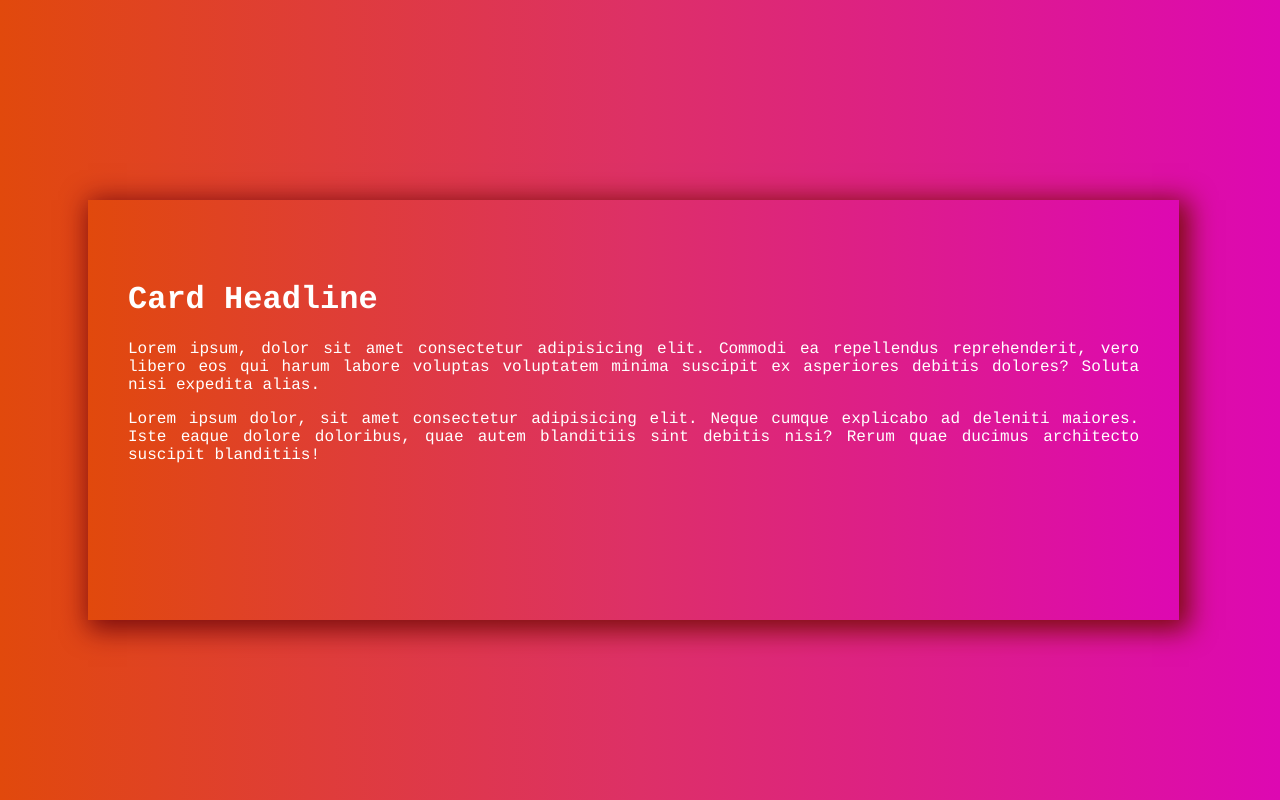
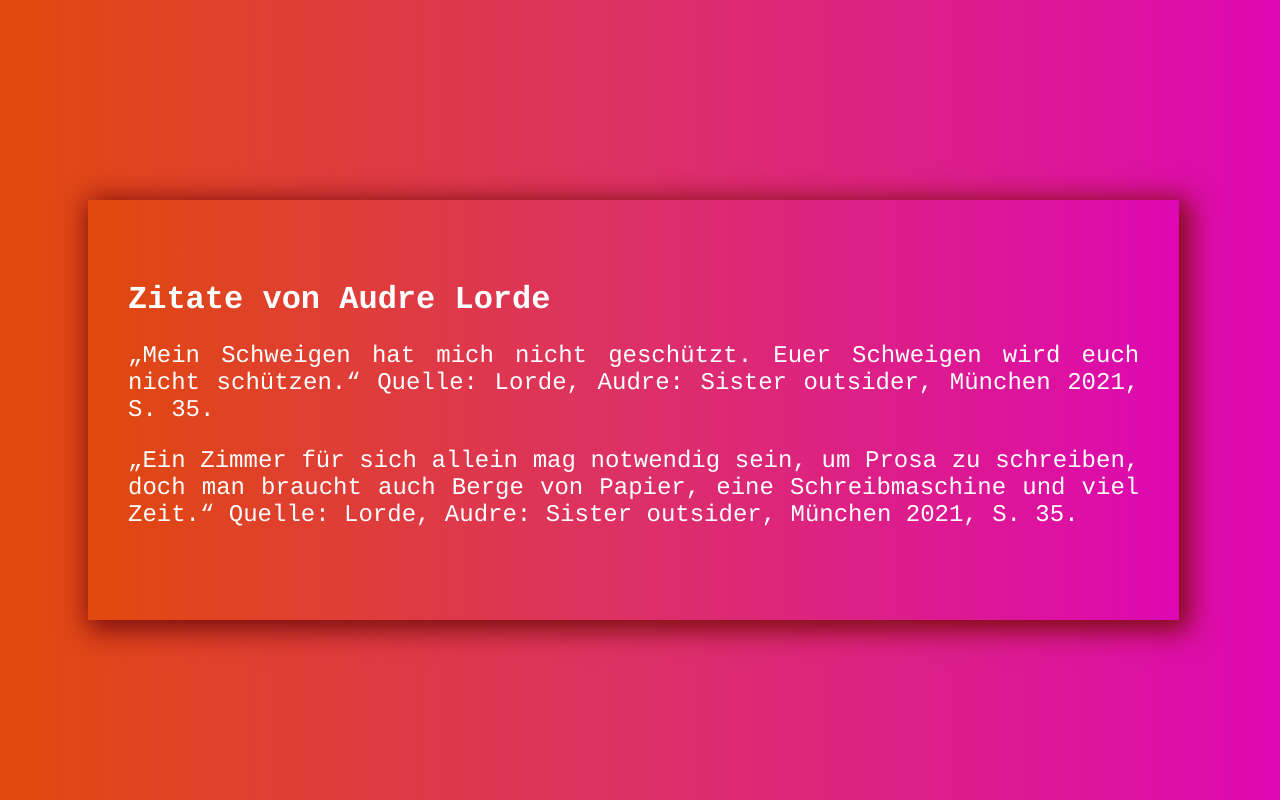
Before and after one commit to doreenkruppa/uib-module1_Audre_Lorde_ElevationCard, a website: page index.html in a window 1280 px wide. Drawn offline with Linux system fonts and the light colour scheme.

Commit message:
updated Audre Lorde

```diff
--- a/index.html
+++ b/index.html
@@ -34,23 +34,21 @@
       }
       p {
         text-align: justify;
+        font-size: 1.5rem;
       }
     </style>
   </head>
   <body>
     <div>
-      <h1>Card Headline</h1>
+      <h1>Zitate von Audre Lorde</h1>
       <p>
-        Lorem ipsum, dolor sit amet consectetur adipisicing elit. Commodi ea
-        repellendus reprehenderit, vero libero eos qui harum labore voluptas
-        voluptatem minima suscipit ex asperiores debitis dolores? Soluta nisi
-        expedita alias.
+        „Mein Schweigen hat mich nicht geschützt. Euer Schweigen wird euch nicht
+        schützen.“ Quelle: Lorde, Audre: Sister outsider, München 2021, S. 35.
       </p>
       <p>
-        Lorem ipsum dolor, sit amet consectetur adipisicing elit. Neque cumque
-        explicabo ad deleniti maiores. Iste eaque dolore doloribus, quae autem
-        blanditiis sint debitis nisi? Rerum quae ducimus architecto suscipit
-        blanditiis!
+        „Ein Zimmer für sich allein mag notwendig sein, um Prosa zu schreiben,
+        doch man braucht auch Berge von Papier, eine Schreibmaschine und viel
+        Zeit.“ Quelle: Lorde, Audre: Sister outsider, München 2021, S. 35.
       </p>
     </div>
   </body>
```
Also changed, not shown: .github/workflows/autograding.yml, README.md, README_DE.md (deleted), __tests__/tasks.1.js (line endings or trailing spaces), package.json (line endings or trailing spaces), 2 other files.
